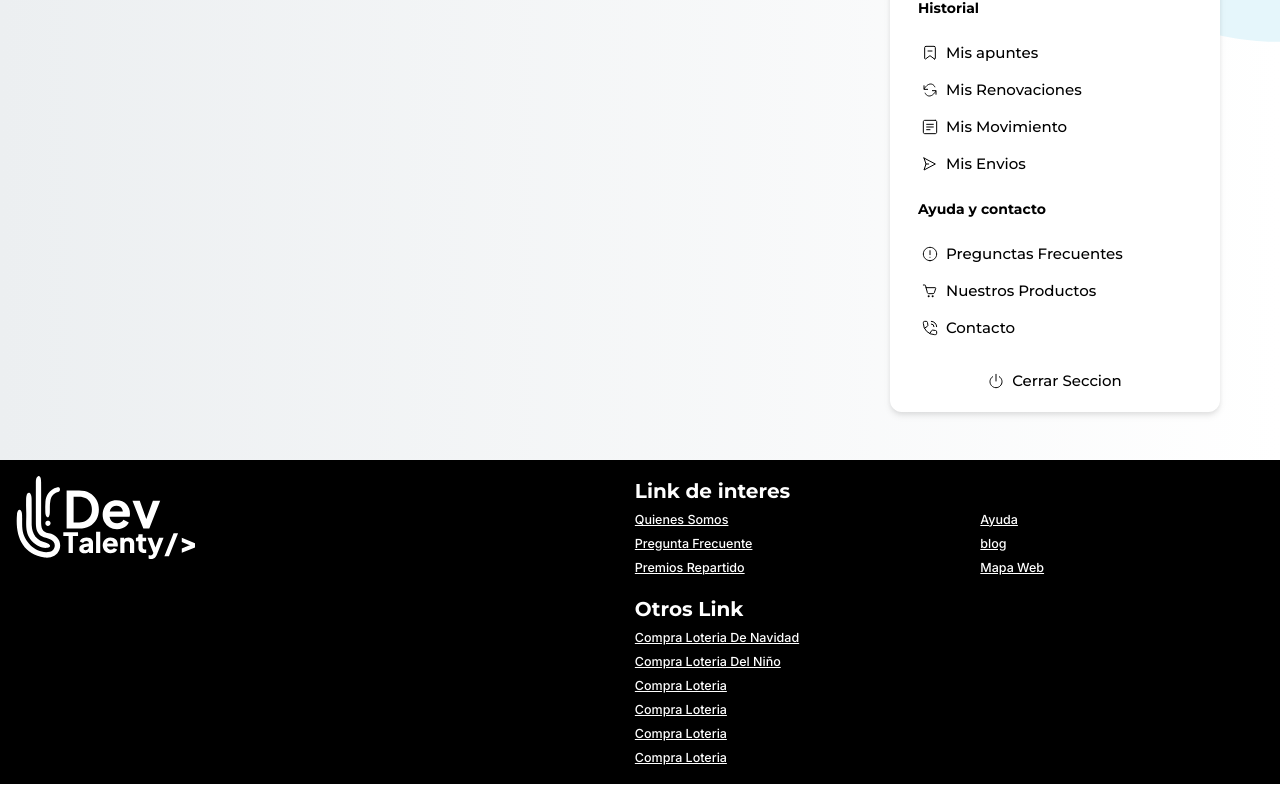
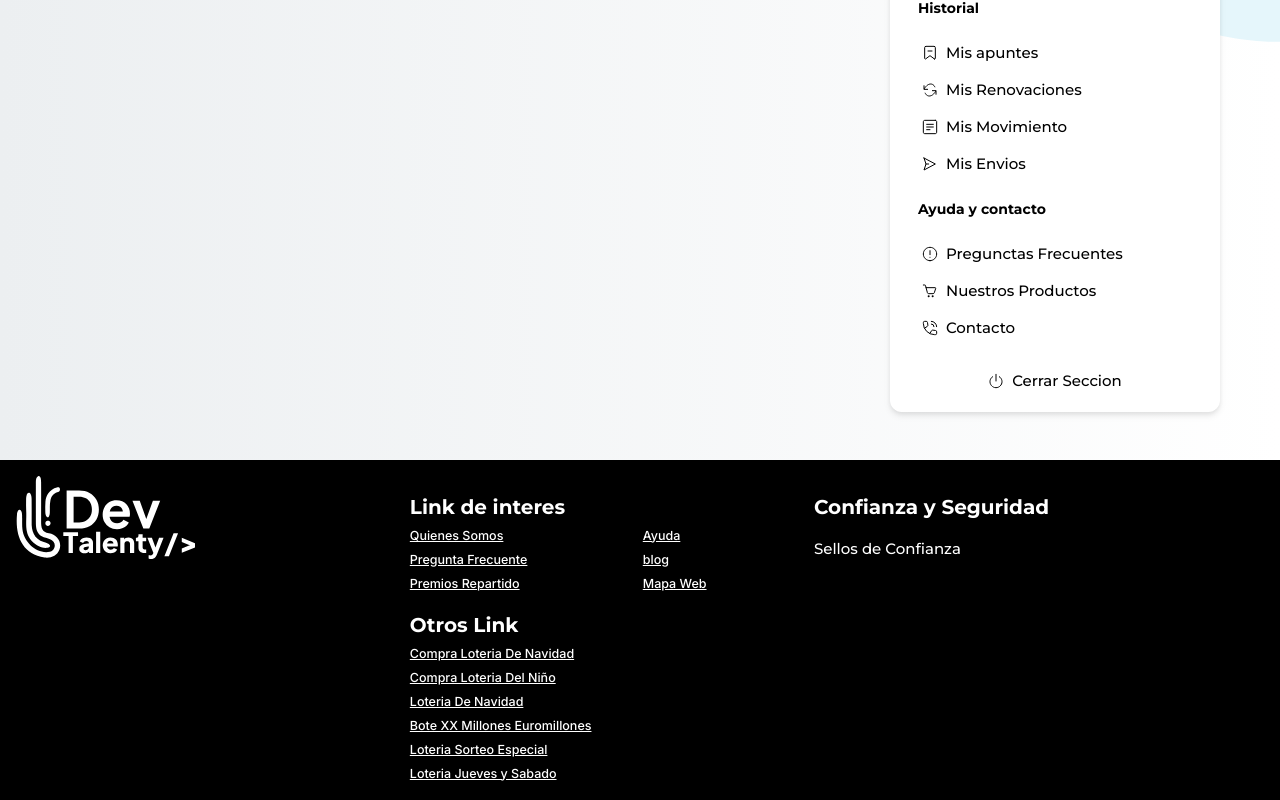
Before and after one commit to angeleesc/pulpo-line-challenger-2, a Next.js app: page / in a window 1280 px wide. Shown: the part 558-1358 px from the top of the page. Built offline with nearby package versions, Linux system fonts and the light colour scheme.

Commit message:
cunfiguarcion de la seccsion de loteria

```diff
--- a/src/app/(siteLayout)/layout.tsx
+++ b/src/app/(siteLayout)/layout.tsx
@@ -18,7 +18,7 @@ export default function SiteLayOut({
       <img
         src={"/circle.svg"}
         alt="mani-bg"
-        className="fixed right-[-300px] w-[600px] h-[600px] top-0"
+        className="fixed z-[-10] right-[-300px] w-[600px] h-[600px] top-0"
       />
       <div className="mt-[160px] w-full flex items-start">
         <div className="w-4/6">{children}</div>
--- a/src/app/component/footer/Footer.tsx
+++ b/src/app/component/footer/Footer.tsx
@@ -10,7 +10,7 @@ export default function Footer() {
         <LogoDevTalenti />
       </div>
       <div className="flex-grow min-w-[300px]">
-        <div className="footer-secctions">
+        <div className="footer-secctions mt-4">
           <h3>Link de interes</h3>
           <div className="flex">
             <ul className="flex-grow footer-list mr-2">
@@ -26,16 +26,23 @@ export default function Footer() {
           </div>
         </div>
         <div className="footer-secctions mt-4">
-            <h3>Otros Link</h3>
-            <ul className="footer-list">
-                <FooterLink href={"/"}>Compra Loteria De Navidad</FooterLink>
-                <FooterLink href={"/"}>Compra Loteria Del Niño</FooterLink>
-                <FooterLink href={"/"}>Compra Loteria</FooterLink>
-                <FooterLink href={"/"}>Compra Loteria</FooterLink>
-                <FooterLink href={"/"}>Compra Loteria</FooterLink>
-                <FooterLink href={"/"}>Compra Loteria</FooterLink>
-
-            </ul>
+          <h3>Otros Link</h3>
+          <ul className="footer-list">
+            <FooterLink href={"/"}>Compra Loteria De Navidad</FooterLink>
+            <FooterLink href={"/"}>Compra Loteria Del Niño</FooterLink>
+            <FooterLink href={"/"}>Loteria De Navidad</FooterLink>
+            <FooterLink href={"/"}>Bote XX Millones Euromillones</FooterLink>
+            <FooterLink href={"/"}>Loteria Sorteo Especial</FooterLink>
+            <FooterLink href={"/"}>Loteria Jueves y Sabado</FooterLink>
+          </ul>
+        </div>
+      </div>
+      <div className="flex-grow min-w-[300px]">
+        <div className="footer-secctions mt-4">
+            <h3>Confianza y Seguridad</h3>
+            <h4 className="mt-4">
+               Sellos de Confianza
+            </h4>
         </div>
       </div>
     </footer>
--- a/src/app/component/footer/footer.scss
+++ b/src/app/component/footer/footer.scss
@@ -1,9 +1,19 @@
 .footer-secctions{
 
+    h3,h4{
+       @apply text-white
+    }
+
     h3{
-        @apply text-[20px] font-bold text-white;
+        @apply text-[20px] font-bold ;
 
     }
+
+    h4{
+        @apply text-[15px] font-medium ;
+    }
+
+
 
     .footer-list {
 
```
